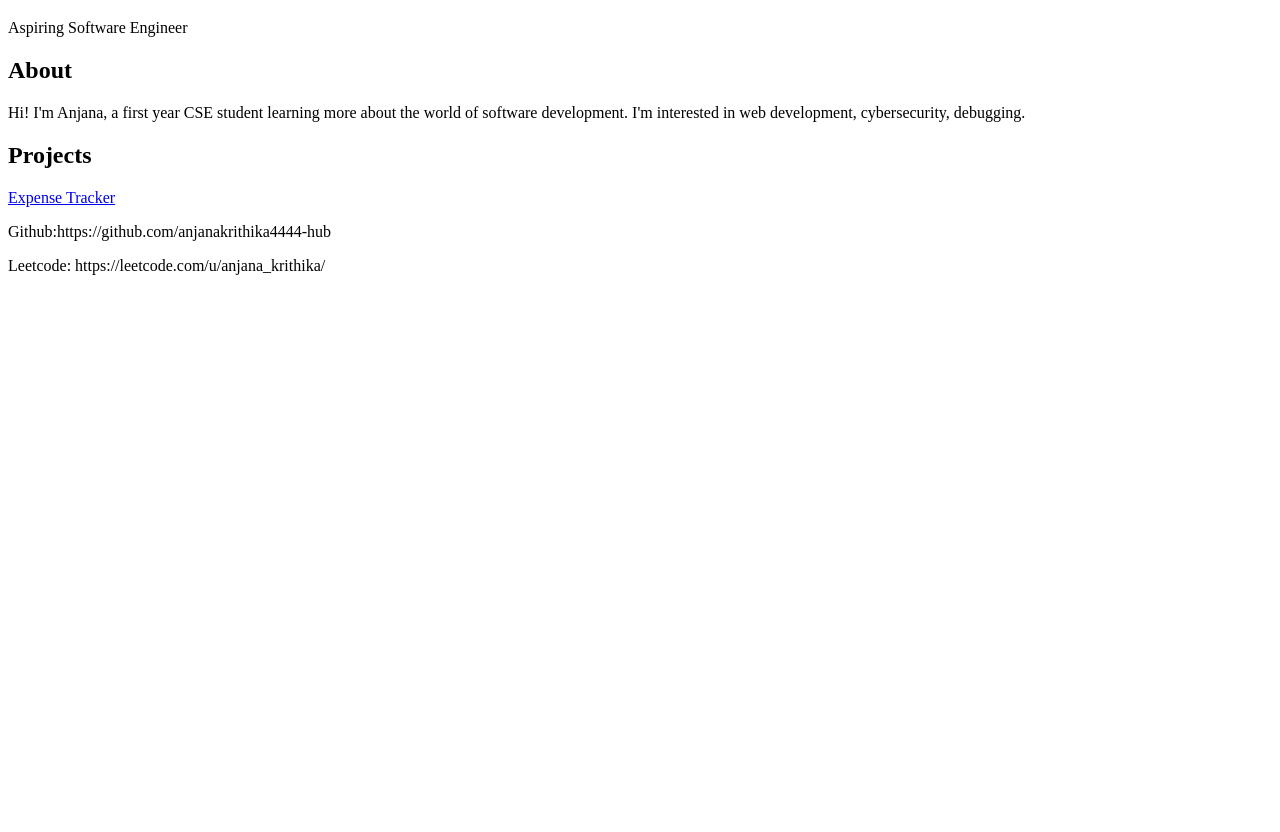
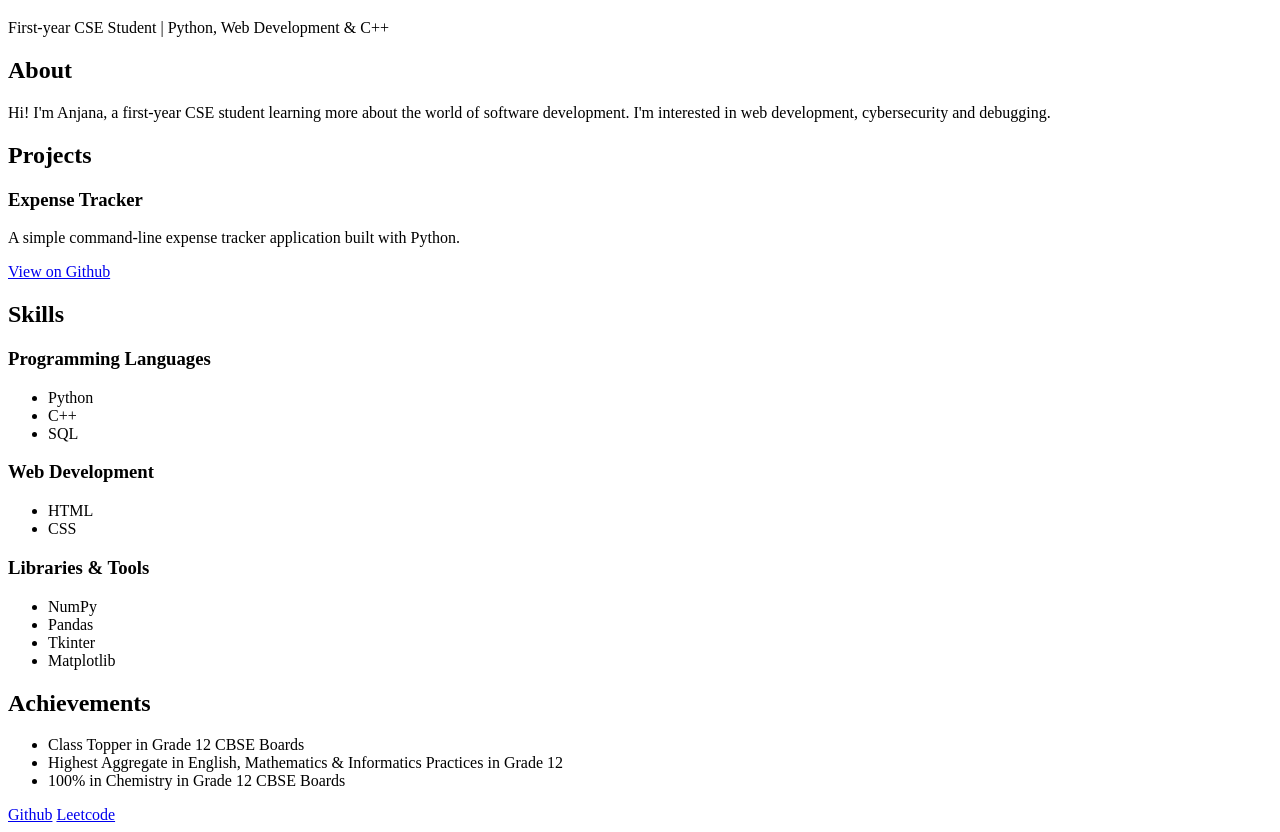
Before and after one commit to anjanakrithika4444-hub/portfolio, a plain HTML site: page index.html in a window 1280 px wide. Shown: the part 61-893 px from the top of the page. Before the commit the page ends 800 px from the top, so only its background shows below. Drawn offline with Linux system fonts and the light colour scheme.

Commit message:
Structures for sections added

```diff
--- a/index.html
+++ b/index.html
@@ -4,26 +4,67 @@
     <meta charset="UTF-8">
     <meta name="viewport" content="width=device-width, initial-scale=1.0">
     <title>Anjana | Portfolio</title>
+    <link rel="stylesheet" href="style.css">
 </head>
 <body>
+    <aside class="sidebar">
+
+    </aside>
+    <main>
         <header>
             <h1>Anjana</h1>
-        <p>Aspiring Software Engineer</p>
+            <p>First-year CSE Student | Python, Web Development & C++</p>
         </header>
-<main>
-    <section>
+        <section id="About">
             <h2>About</h2>
-        <p>Hi! I'm Anjana, a first year CSE student learning more about the world of software development. I'm interested in web development, cybersecurity, debugging.</p>
+            <p>Hi! I'm Anjana, a first-year CSE student learning more about the world of software development. I'm interested in web development, cybersecurity and debugging.</p>
         </section>
-    <section>
+        <section id="Projects">
             <h2>Projects</h2>
-        <a href="https://github.com/anjanakrithika4444-hub/expense-tracker.git">Expense Tracker</a>
+            <h3>Expense Tracker</h3>
+            <p>A simple command-line expense tracker application built with Python.</p>
+            <a href="https://github.com/anjanakrithika4444-hub/expense-tracker" target="_blank" rel="noopener">View on Github</a>
+        </section>
+        <section id="Skills">
+            <h2>Skills</h2>
+            <div>
+                <h3>Programming Languages</h3>
+                <ul>
+                    <li>Python</li>
+                    <li>C++</li>
+                    <li>SQL</li>
+                </ul>
+            </div>
+            <div>
+                <h3>Web Development</h3>
+                <ul>
+                    <li>HTML</li>
+                    <li>CSS</li>
+                </ul>
+            </div>
+            <div>
+                <h3>Libraries & Tools</h3>
+                <ul>
+                    <li>NumPy</li>
+                    <li>Pandas</li>
+                    <li>Tkinter</li>
+                    <li>Matplotlib</li>
+                </ul>
+            </div>
+        </section>
+        <section id="Achievements">
+            <h2>Achievements</h2>
+            <ul>
+                <li>Class Topper in Grade 12 CBSE Boards</li>
+                <li>Highest Aggregate in English, Mathematics & Informatics Practices in Grade 12</li>
+                <li>100% in Chemistry in Grade 12 CBSE Boards</li>
+            </ul>
         </section>
     </main>
 
     <footer>
-    <p>Github:https://github.com/anjanakrithika4444-hub</p>
-    <p>Leetcode: https://leetcode.com/u/anjana_krithika/</p>
+        <a href="https://github.com/anjanakrithika4444-hub" target="_blank" rel="noopener">Github</a>
+        <a href="https://leetcode.com/u/anjana_krithika/" target="_blank" rel="noopener">Leetcode</a>
     </footer>
 
 </body>
```
Lines whose indentation alone changed are shown as unchanged.
